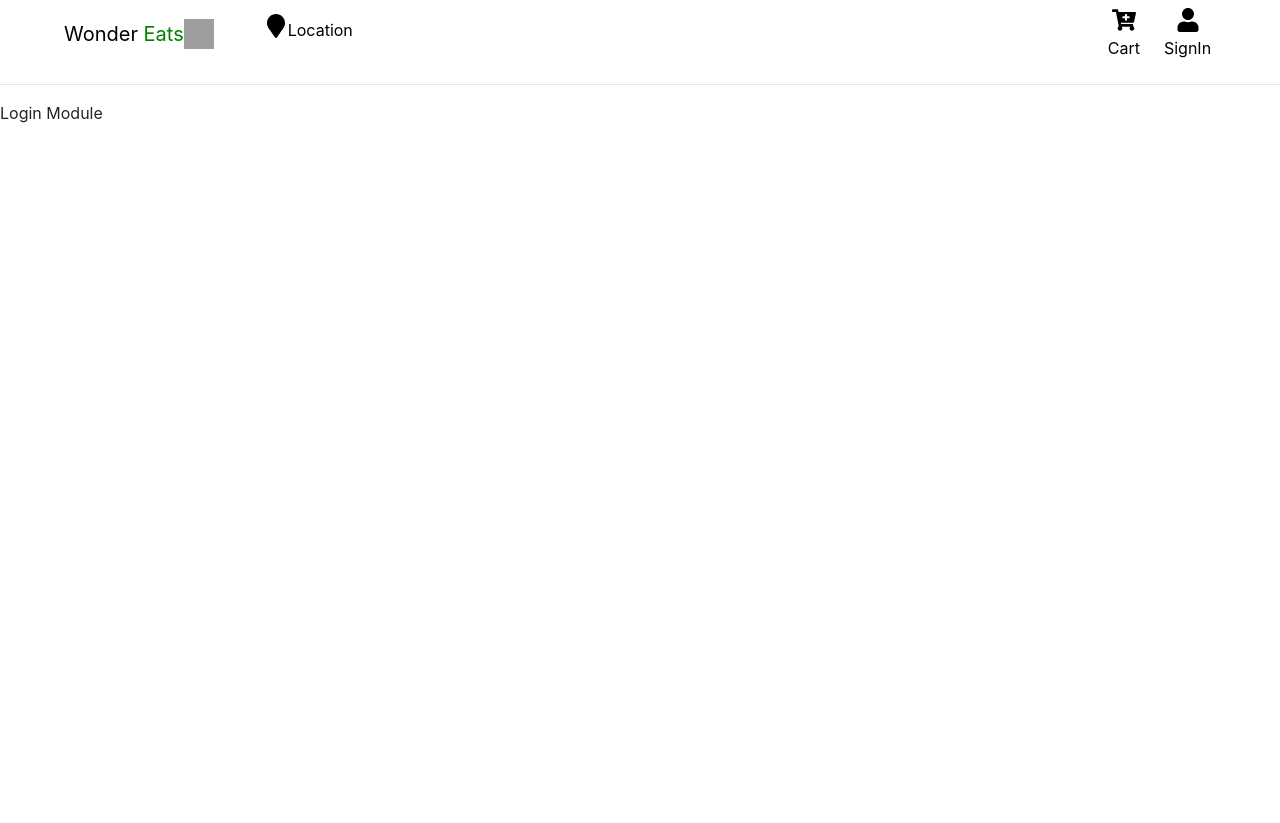
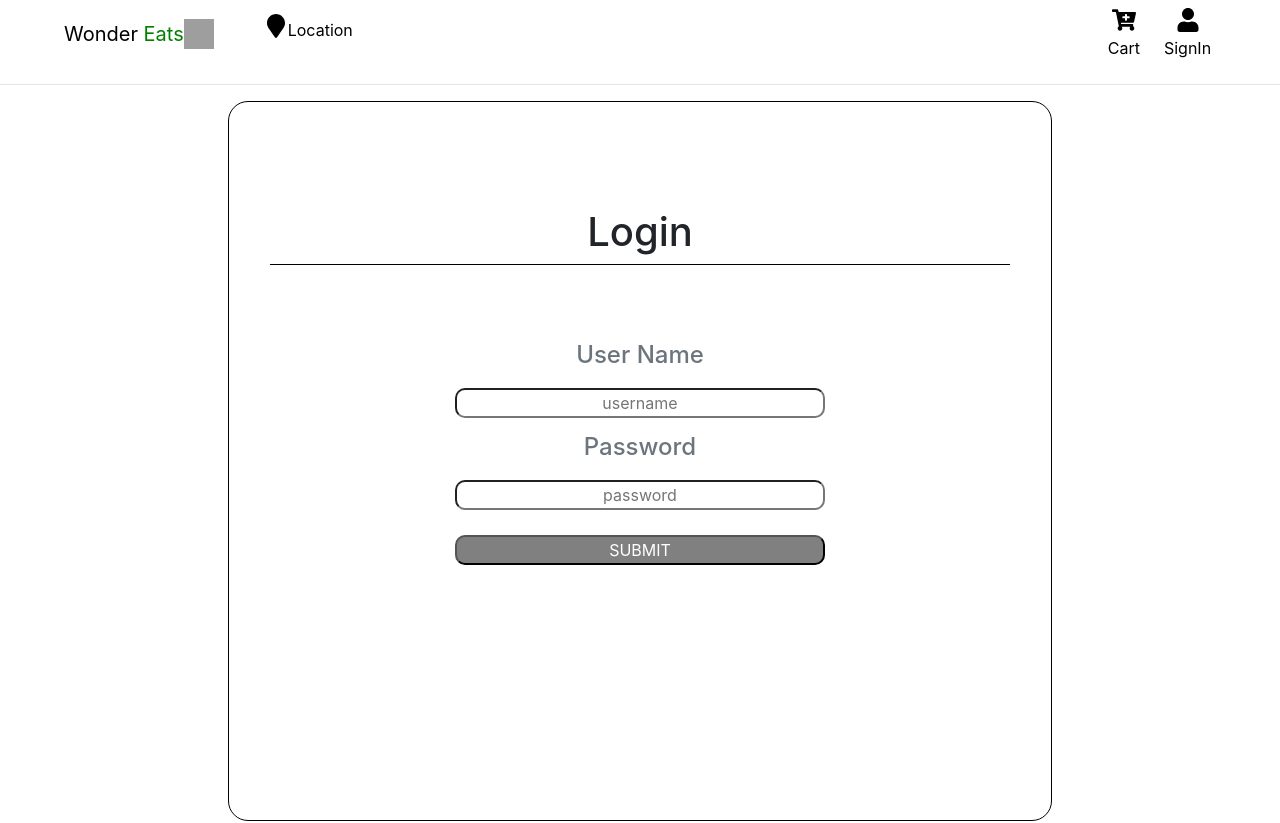
Before and after one commit to bipinthecoder/food-delivery-system, a React (Create React App) app in the folder food-delivery-website/: page /Login in a window 1280 px wide. Shown: the top 823 px of the page. Built offline with nearby package versions, Linux system fonts and the light colour scheme; grey boxes are pictures that could not be loaded.

Commit message:
Added Login page

```diff
--- a/food-delivery-website/src/Components/Login.jsx
+++ b/food-delivery-website/src/Components/Login.jsx
@@ -1,15 +1,67 @@
 import React, { Component } from "react";
-import style from "./styles.module.css";
+import bodyStyles from "./styles.module.css";
+import FoodStyle from "./FoodStyle.module.css";
+import style from "./Login.module.css";
 
 class Login extends Component{
     constructor(props){
         super(props);
+        this.state={
+            userName:"",
+            pass:""
+        }
     }
+
+    handleFormData = (e)=>{
+        this.setState({
+            [e.target.name] : e.target.value
+        })
+    }
+
 
 
     render(){
         return(
-            <div className={`${style.body}`}>Login Module</div>
+
+            <div className={`${bodyStyles.body} container-fluid`}>
+                <div className="row">
+                    <div className={`col-2`}></div>
+                    <div className="col-8">
+                    <div className={`text-center ${FoodStyle.container}`}style={{border:"1px solid black",borderRadius:20,paddingTop:"10%"}}>
+
+                            <div className={`${FoodStyle.bbottom} mt-4`}>
+                               <h1>Login</h1>
+                            </div>
+                            <hr></hr>
+                            <div className={`${FoodStyle.footer} d-flex flex-column`}>
+                            <form onSubmit={this.submitForm} className={style.form}>
+                                <div className={style.name}>
+                                    <label htmlFor="name" className={`${style.label} text-muted`}> <h4>User Name</h4></label>
+                                    <input name="userName" type="text" placeholder="username" value={this.state.userName}
+                                    onChange= {this.handleFormData}>
+                                    </input>
+                                </div>
+                                <div className={style.name}>
+                                    <label htmlFor="pass" className={`${style.label} text-muted`}><h4>Password</h4></label>
+                                    <input name="pass" type="text" placeholder="password" value={this.state.pass}
+                                    onChange= {this.handleFormData}>
+                                    </input>
+                                </div>
+
+
+                                <div className={style.name}>
+                                    <label htmlFor="submit" className={style.label}></label>
+                                    <input type="submit" value="SUBMIT" className={style.inputSubmit} name="submit"
+                                    onChange= {this.handleFormData}>
+                                    </input>
+                                </div>
+                    </form>
+                            </div>
+                    </div>
+                    </div>
+                    <div className={`col-2`}></div>
+                </div>
+            </div>
         )
     }
 }
--- /dev/null
+++ b/food-delivery-website/src/Components/Login.module.css
@@ -0,0 +1,35 @@
+.container{
+    width: 400px;
+    min-height: 50%;
+    display: flex;
+    flex-direction: column;
+    padding: 20px 60px;
+    border-radius: 5%;
+    box-shadow: 0px 10px 50px #555;
+    background-color: black;
+}
+.name{
+    margin-right: 1%;
+    display: flex;
+    flex-direction: column;
+    margin-bottom: 15px;
+    width: 100%;
+}
+
+.label{
+    margin-bottom: 10px;
+}
+
+.form input{
+    width: 50%;
+    margin: 0px auto;
+    text-align: center;
+    border-radius: 10px;
+}
+.inputSubmit{
+    background-color: gray;
+    color: white;
+    text-align: center;
+    border-radius: 10px;
+    margin: auto;
+}
```
